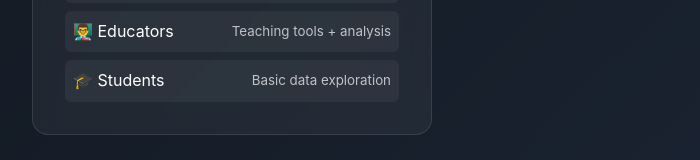
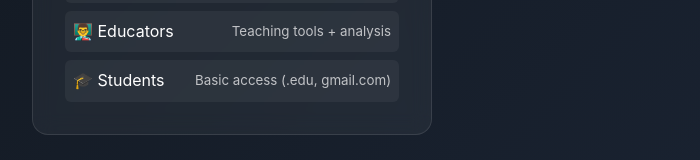
Before and after one commit to Shivaraj-528/nasa-space-biology-engine, a React app in the folder frontend/: page / in a window 1280 px wide. Shown: the part 627-787 px from the top of the page, without its empty margins (408-1108 px from the left). Built offline with nearby package versions, Linux system fonts and the light colour scheme; no server answers; the HTML template or start-up script is replaced by a standard one.

Commit message:
Add Gmail domain access for student users

```diff
--- a/frontend/src/components/LoginPage.jsx
+++ b/frontend/src/components/LoginPage.jsx
@@ -11,7 +11,7 @@ function LoginPage({ onLogin }) {
     const domain = email.toLowerCase().split('@')[1];
 
     // Student domains
-    const studentDomains = ['.edu', '.ac.', 'student.', 'university.', 'college.'];
+    const studentDomains = ['.edu', '.ac.', 'student.', 'university.', 'college.', 'gmail.com'];
     // Scientist domains
     const scientistDomains = ['nasa.gov', 'nih.gov', 'nsf.gov', 'research.', 'lab.', 'institute.'];
     // Teacher domains
@@ -167,7 +167,7 @@ function LoginPage({ onLogin }) {
             </div>
             <div className="access-item">
               <span>🎓 Students</span>
-              <small>Basic data exploration</small>
+              <small>Basic access (.edu, gmail.com)</small>
             </div>
           </div>
         </div>
```
